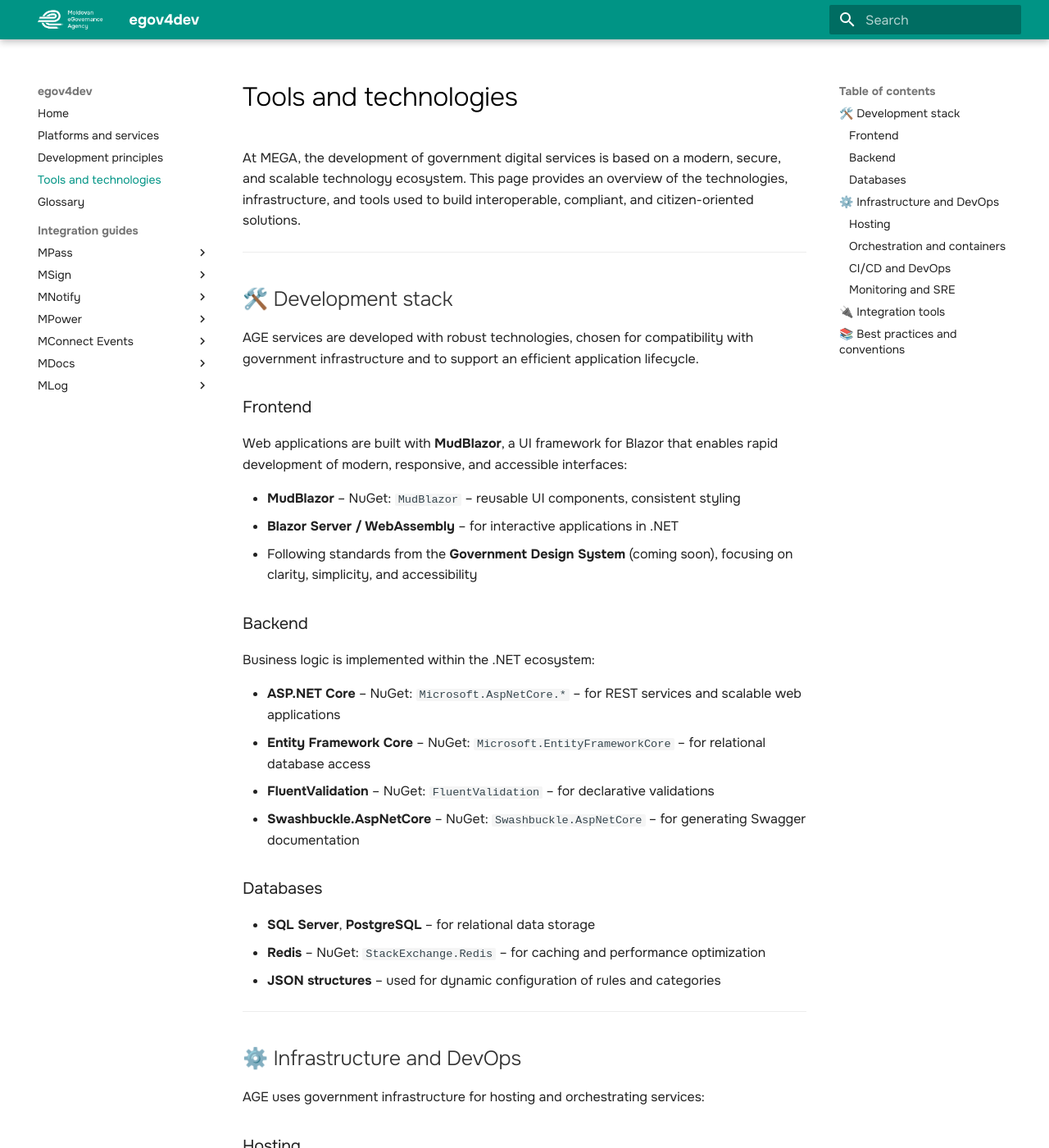
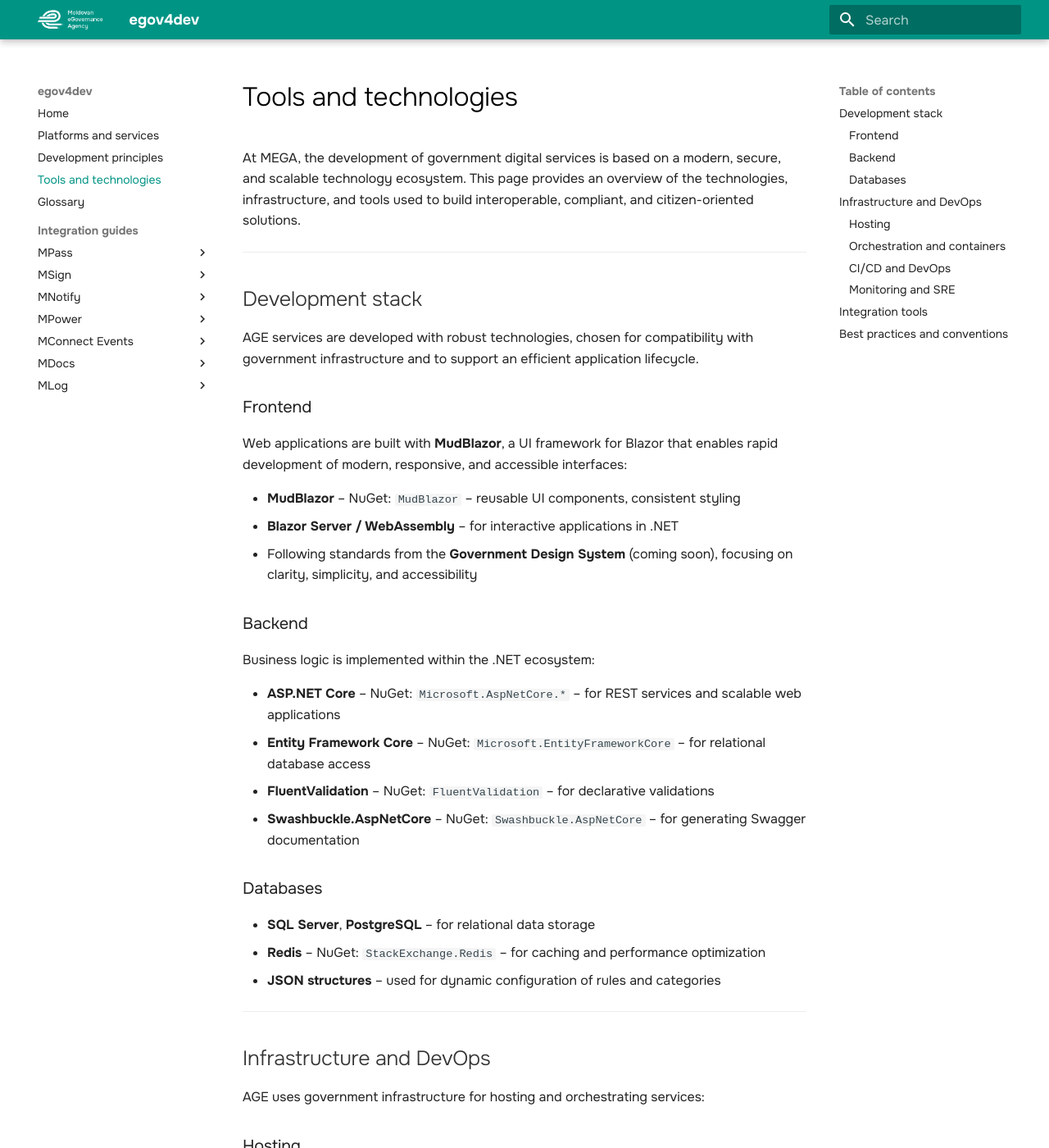
Before and after one commit to egov-moldova/egov4dev, an MkDocs documentation site: the page built from docs/tools/technologies.md, in a window 1280 px wide and 1400 px high. Shown: the whole window at 82% size. Built offline with MkDocs 1.6.1 and Material for MkDocs 9.7.7, drawn with Linux system fonts in a browser that asks for light colours; some of the changed text lies outside the part shown.

```diff
--- a/docs/tools/technologies.md
+++ b/docs/tools/technologies.md
@@ -2,7 +2,7 @@ At MEGA, the development of government digital services is based on a modern, se
 
 * * *
 
-## 🛠️ Development stack
+## Development stack
 
 AGE services are developed with robust technologies, chosen for compatibility with government infrastructure and to support an efficient application lifecycle.
 
@@ -31,7 +31,7 @@ Business logic is implemented within the .NET ecosystem:
 
 * * *
 
-## ⚙️ Infrastructure and DevOps
+## Infrastructure and DevOps
 
 AGE uses government infrastructure for hosting and orchestrating services:
 
@@ -63,7 +63,7 @@ AGE uses government infrastructure for hosting and orchestrating services:
 
 * * *
 
-## 🔌 Integration tools
+## Integration tools
 
 AGE provides a suite of interoperable services that can be integrated into any government application:
 
@@ -77,7 +77,7 @@ Each service is documented with **integration guides**, code examples, and usage
 
 * * *
 
-## 📚 Best practices and conventions
+## Best practices and conventions
 
 To ensure code consistency and quality:
 
```
